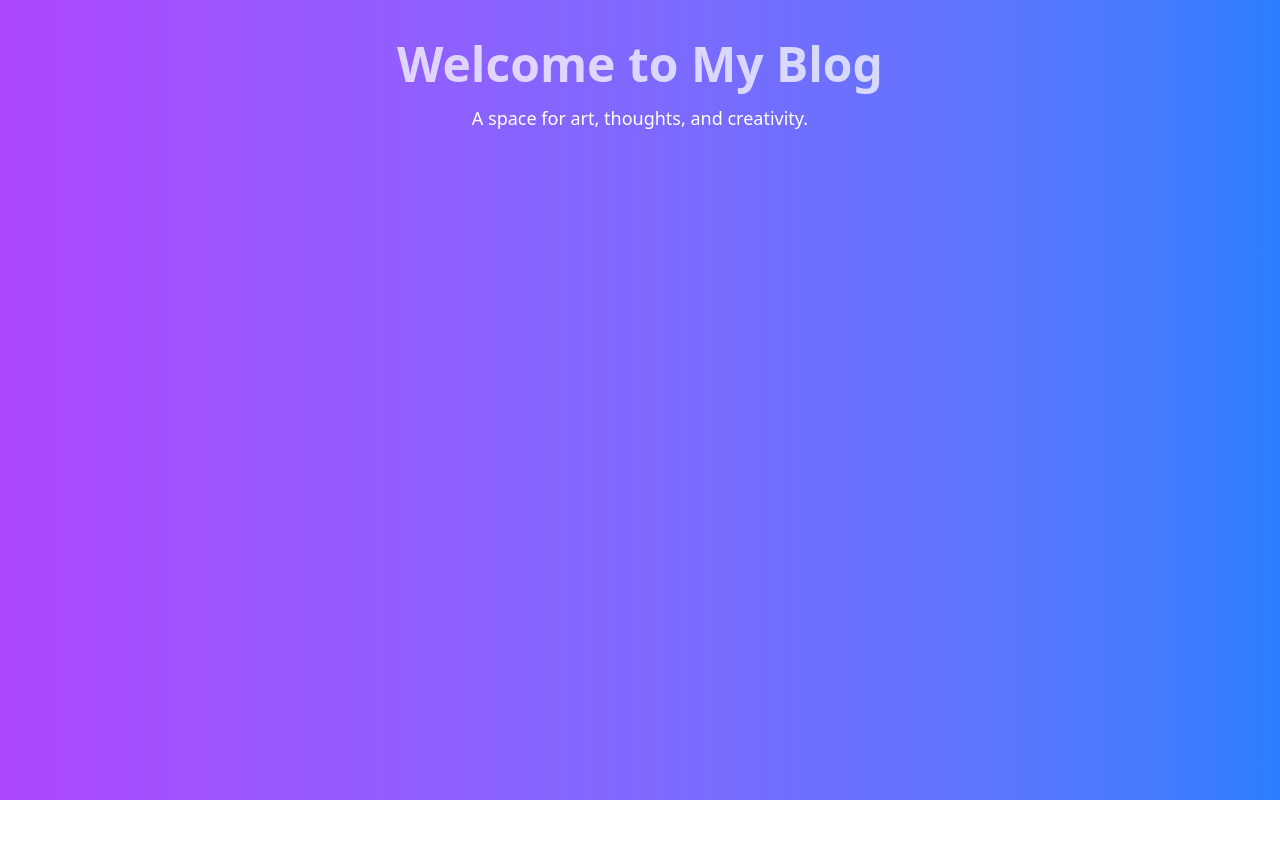
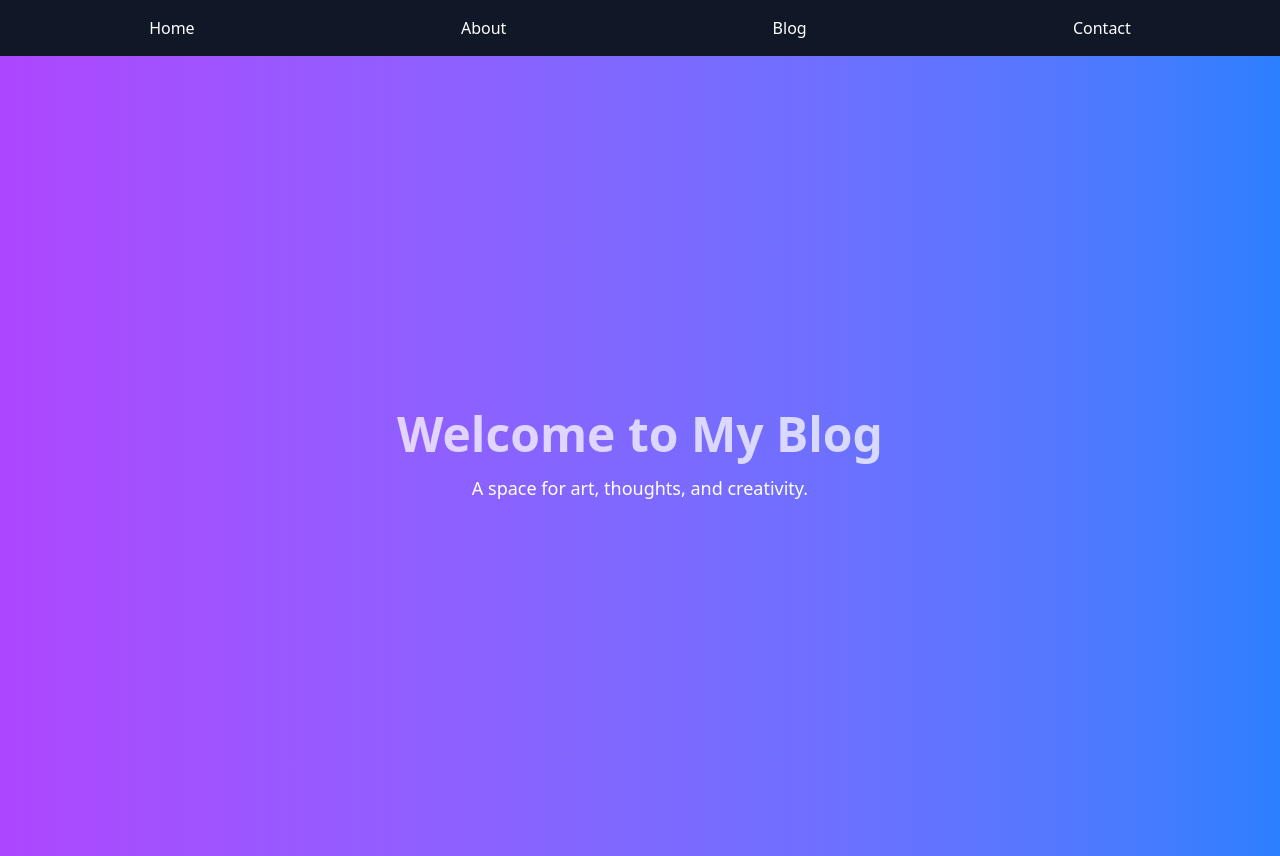
Before and after one commit to ShaliniNayan/blog-react, a React (Vite) app: page / in a window 1280 px wide. Before the commit the page ends 800 px from the top, so only its background shows below. Built offline with nearby package versions, Linux system fonts and the light colour scheme.

Commit message:
Update the path for home about and fother page

```diff
--- a/src/App.jsx
+++ b/src/App.jsx
@@ -1,13 +1,20 @@
-import { useEffect, useState } from "react";
-import './index.css'
+import { BrowserRouter as Router, Routes, Route } from "react-router-dom";
+import Navbar from "./components/Navbar";
+import Home from "./pages/Home";
+import About from "./pages/About";
 
 export default function App() {
   return (
-    <div className="min-h-screen bg-gradient-to-r from-purple-500 to-blue-500 text-white p-10">
-      <h1 className="text-5xl font-bold text-center animate-pulse">
-        Welcome to My Blog
-      </h1>
-      <p className="mt-4 text-center text-lg">A space for art, thoughts, and creativity.</p>
-    </div>
+    <Router>
+      <Navbar />
+      <Routes>
+        <Route path="/" element={<Home />} />
+        <Route path="/about" element={<About />} />
+        {/* <Route path="/blog" element={<Blog />} />
+        <Route path="/post/:id" element={<Post />} />
+        <Route path="/contact" element={<Contact />} /> */}
+      </Routes>
+      {/* <Footer /> */}
+    </Router>
   );
 }
```
